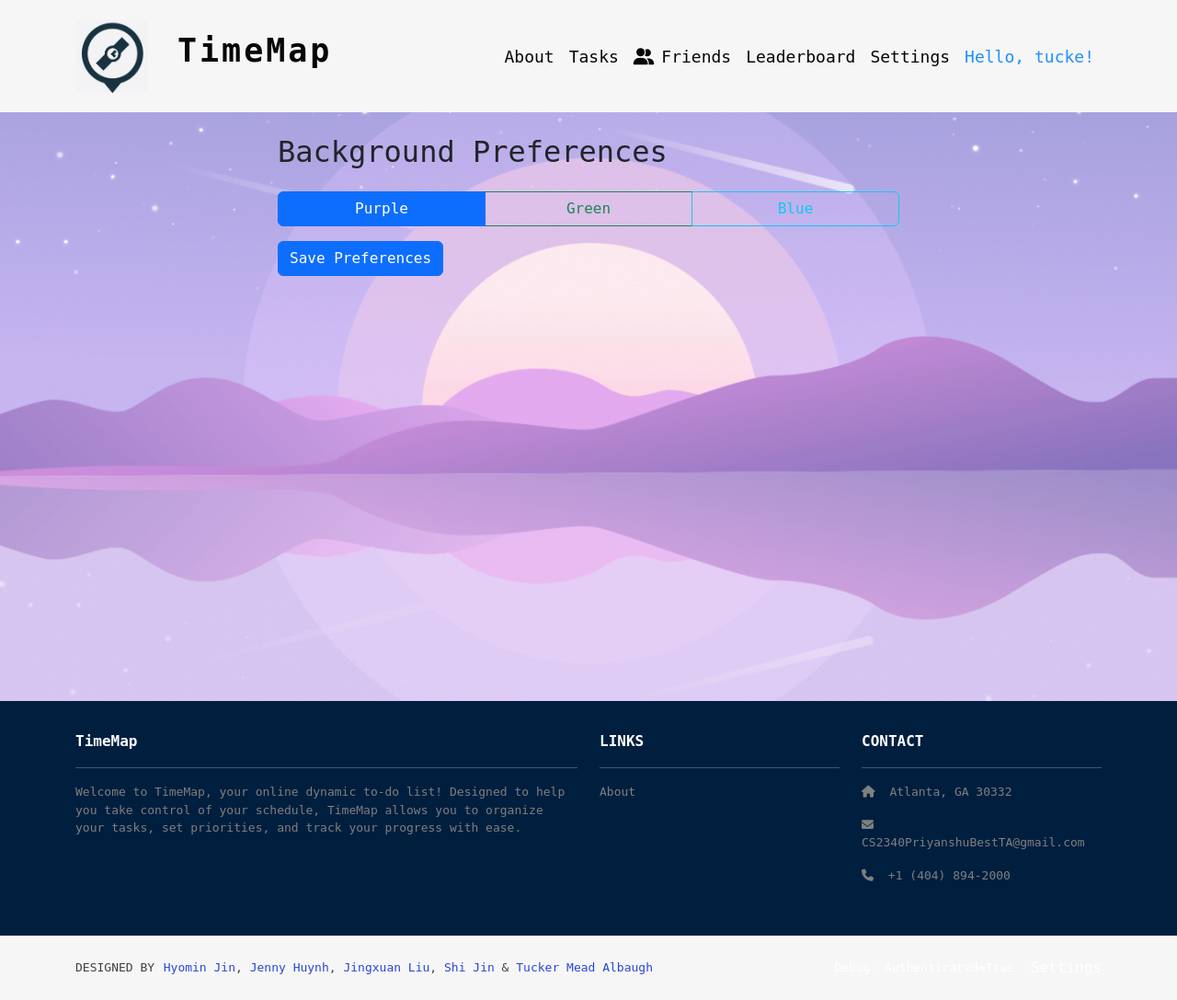
After one commit to jingxuanliu1/timeMap, a Django app: page /profiles/preferences/ in a window 1280 px wide. The commit adds this page. Shown: the whole page at 92% size. Run offline with Django 5.2, Linux system fonts and the light colour scheme; a user stored in the database is signed in; data comes from the database, SQL or seed files in the repository; both versions use the stored data as it was after the commit; some libraries are stand-ins or nearby versions.

Commit message:
background/preference

```diff
--- a/home/templates/home/about.html
+++ b/home/templates/home/about.html
@@ -39,4 +39,5 @@
     </div>
   </div>
 </div>
+
 {% endblock content %}
--- a/profiles/models.py
+++ b/profiles/models.py
@@ -12,6 +12,18 @@ class UserProfile(models.Model):
     social_media = models.CharField(max_length=100, blank=True, null=True)
     profile_image = models.ImageField(upload_to='profile_images/', blank=True, null=True)
     bio = models.TextField(max_length=500, blank=True, null=True)
+    background = models.CharField(
+        max_length=10,
+        choices=[
+            ('purple', 'Purple'),
+            ('green', 'Green'),
+            ('blue', 'Blue'),
+        ],
+        default='purple',
+    )
+
+    def __str__(self):
+        return f"{self.user.username}'s profile"
 
     def get_friends(self):
         """Returns all accepted friends as UserProfile objects"""
--- /dev/null
+++ b/profiles/templates/profiles/preferences.html
@@ -0,0 +1,31 @@
+{% extends 'base.html' %}
+{% block content %}
+  <div class="container py-4" style="max-width: 700px; margin: auto;">
+    <h2 class="mb-4">Background Preferences</h2>
+    <form method="post">
+      {% csrf_token %}
+      <div class="btn-group d-flex" role="group" aria-label="Background selection">
+        <input type="radio" class="btn-check" name="background" id="purple" value="purple"
+               {% if selected_background == 'purple' or not selected_background %}checked{% endif %}>
+        <label class="btn btn-outline-primary" for="purple">Purple</label>
+
+        <input type="radio" class="btn-check" name="background" id="green" value="green"
+               {% if selected_background == 'green' %}checked{% endif %}>
+        <label class="btn btn-outline-success" for="green">Green</label>
+
+        <input type="radio" class="btn-check" name="background" id="blue" value="blue"
+               {% if selected_background == 'blue' %}checked{% endif %}>
+        <label class="btn btn-outline-info" for="blue">Blue</label>
+      </div>
+      <div class="mt-3">
+        <button type="submit" class="btn btn-primary">Save Preferences</button>
+      </div>
+    </form>
+  </div>
+  <style>
+    .btn-group.d-flex .btn {
+      flex: 1;  /* equal space */
+      text-align: center;
+    }
+  </style>
+{% endblock %}
--- a/profiles/urls.py
+++ b/profiles/urls.py
@@ -12,5 +12,6 @@ urlpatterns = [
     path('remove_friend/<str:username>/', views.remove_friend, name='remove_friend'),
     path('search/', views.search_users, name='search_users'),
     path('delete_account/', views.delete_account, name='delete_account'),
+    path('preferences/', views.preferences, name='preferences'),
     path('<str:username>/', views.profile_view, name='profile'),
 ]
--- a/profiles/views.py
+++ b/profiles/views.py
@@ -226,3 +226,19 @@ def delete_account(request):
 
     # If not a POST request, redirect to settings
     return redirect('profiles:settings')
+
+@login_required
+def preferences(request):
+    # Get or create the user's profile
+    profile, created = UserProfile.objects.get_or_create(user=request.user)
+
+    if request.method == 'POST':
+        background = request.POST.get('background', 'purple')
+        profile.background = background
+        profile.save()
+        messages.success(request, 'Preferences saved successfully!')
+        return redirect('profiles:preferences')
+
+    return render(request, 'profiles/preferences.html', {
+        'selected_background': profile.background
+    })
--- a/tasks/templates/tasks/create_task.html
+++ b/tasks/templates/tasks/create_task.html
@@ -2,7 +2,6 @@
 {% load static %}
 
 {% block content %}
-<div class="tasks-background">
   <div class="container mt-5 mb-5">
   <h2 class="mb-4 text-center">Create New Task</h2>
   <form method="POST" id="task-form">
@@ -295,4 +294,3 @@
   });
 </script>
 {% endblock %}
-</div>
--- a/tasks/templates/tasks/update_task.html
+++ b/tasks/templates/tasks/update_task.html
@@ -3,7 +3,6 @@
 {% load static %}
 
 {% block content %}
-<div class="tasks-background">
   <div class="container mt-5 mb-5">
   <h2 class="mb-4 text-center">Update Task</h2>
   <form method="POST" id="task-form">
@@ -323,4 +322,3 @@
 </script>
 {% endif %}
 {% endblock %}
-</div>
--- a/timeMap/static/css/style.css
+++ b/timeMap/static/css/style.css
@@ -50,7 +50,7 @@ body {
   background-color: #f6f6f6 !important;
 }
 .ms-footer {
-  background-color: #00008B;
+  background-color: #001f3f;
 }
 .ms-footer p {
   color: #7F7F7F;
@@ -235,7 +235,7 @@ h2.fw-bold {
 
 .tasks-background {
   position: relative;
-  min-height: 80vh; /* FULL viewport height */
+  min-height: 80vh ; /* FULL viewport height */
   width: 100%;
   background-color: transparent;
   overflow: hidden;
@@ -255,6 +255,19 @@ h2.fw-bold {
     opacity: 0.85; /* Matches .background-animation opacity */
     z-index: -1; /* Places it behind all content */
 }
+
+.tasks-background.theme-purple::before {
+  background-image: url('../img/background.png');
+}
+
+.tasks-background.theme-green::before {
+  background-image: url('../img/background2.png');
+}
+
+.tasks-background.theme-blue::before {
+  background-image: url('../img/background3.png');
+}
+
 /* Dropdown menu styling */
 .navbar-nav .dropdown-menu {
     background-color: #343a40; /* Dark background to match navbar */
@@ -328,12 +341,14 @@ h2.fw-bold {
   font-weight: 600;
   color: #333;
 }
+
 #task-form input, #task-form textarea, #task-form select {
   border-radius: 10px;
   border: 1px solid #ccc;
   padding: 8px 12px;
   font-size: 0.95rem;
 }
+
 #map {
   border-radius: 10px;
   border: 1px solid #aaa;
--- a/timeMap/templates/base.html
+++ b/timeMap/templates/base.html
@@ -58,6 +58,7 @@
                 <ul class="dropdown-menu" aria-labelledby="settingsDropdown">
                   <li><a class="dropdown-item" href="{% url 'profiles:current_profile' %}">Profile</a></li>
                   <li><a class="dropdown-item" href="{% url 'profiles:settings' %}">Account Settings</a></li>
+                  <li><a class="dropdown-item" href="{% url 'profiles:preferences' %}">Preferences</a></li>
                   <li><hr class="dropdown-divider"></li>
                   <li>
                     <form action="{% url 'logout' %}" method="post">
@@ -79,10 +80,10 @@
     </nav>
 
     <!-- Main Content -->
-    <div class="flex-grow-1 {% if request.path == '/tasks/' %}tasks-background{% endif %}">
-      {% block content %}
-      {% endblock %}
-    </div>
+<div class="flex-grow-1 {% if request.path != '/' %}tasks-background theme-{{ request.user.userprofile.background|default:'purple' }}{% endif %}">
+    {% block content %}
+    {% endblock %}
+</div>
     <!-- Footer -->
     <footer class="mt-auto">
       <section class="p-3 ms-footer d-none d-md-block">
```
Also changed, not shown: db.sqlite3, media/profile_images/WIN_20240828_11_59_37_Pro.jpg (deleted), media/profile_images/WIN_20240828_11_59_37_Pro_jfSZaOP.jpg (deleted), media/profile_images/pleaseClickOnMe.png (added), profiles/migrations/0008_userprofile_background.py (added), timeMap/static/img/background.jpeg (deleted), timeMap/static/img/background.svg (deleted), timeMap/static/img/background2.png (added), timeMap/static/img/background3.png (added).
